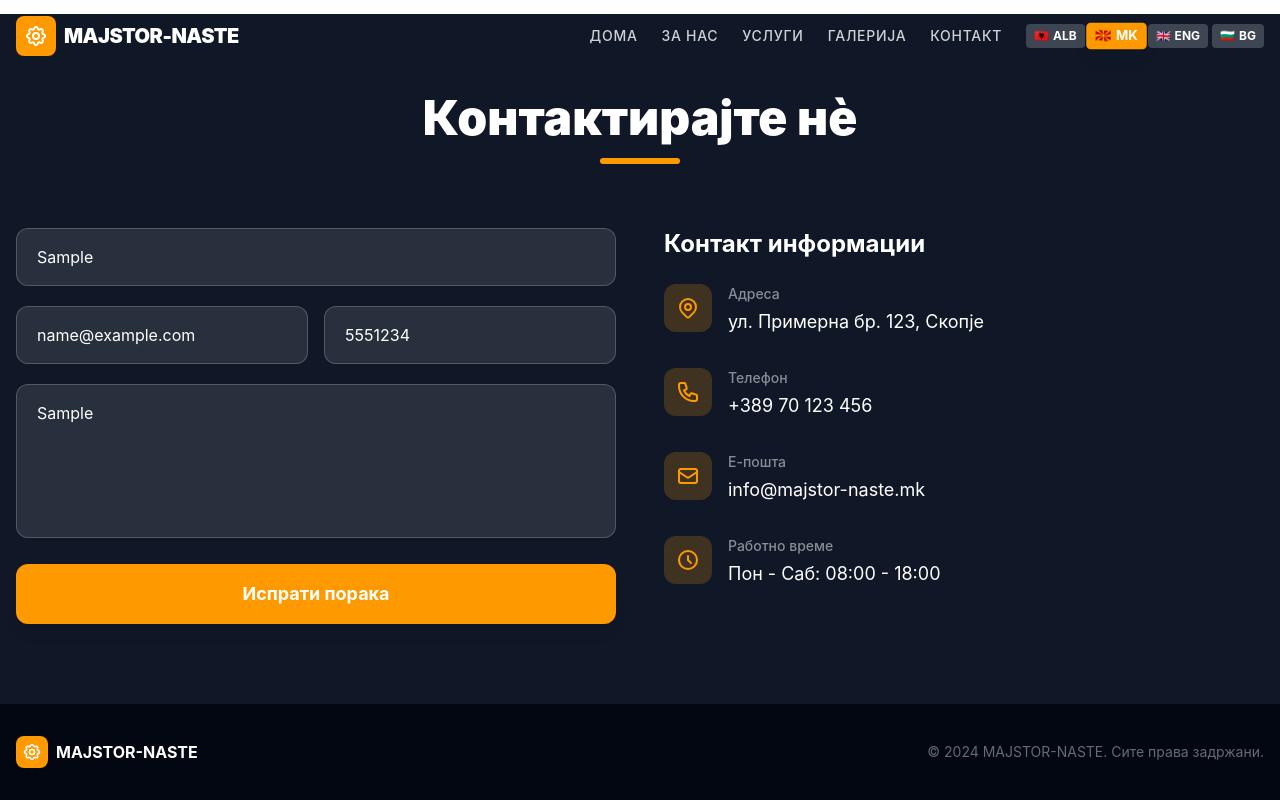
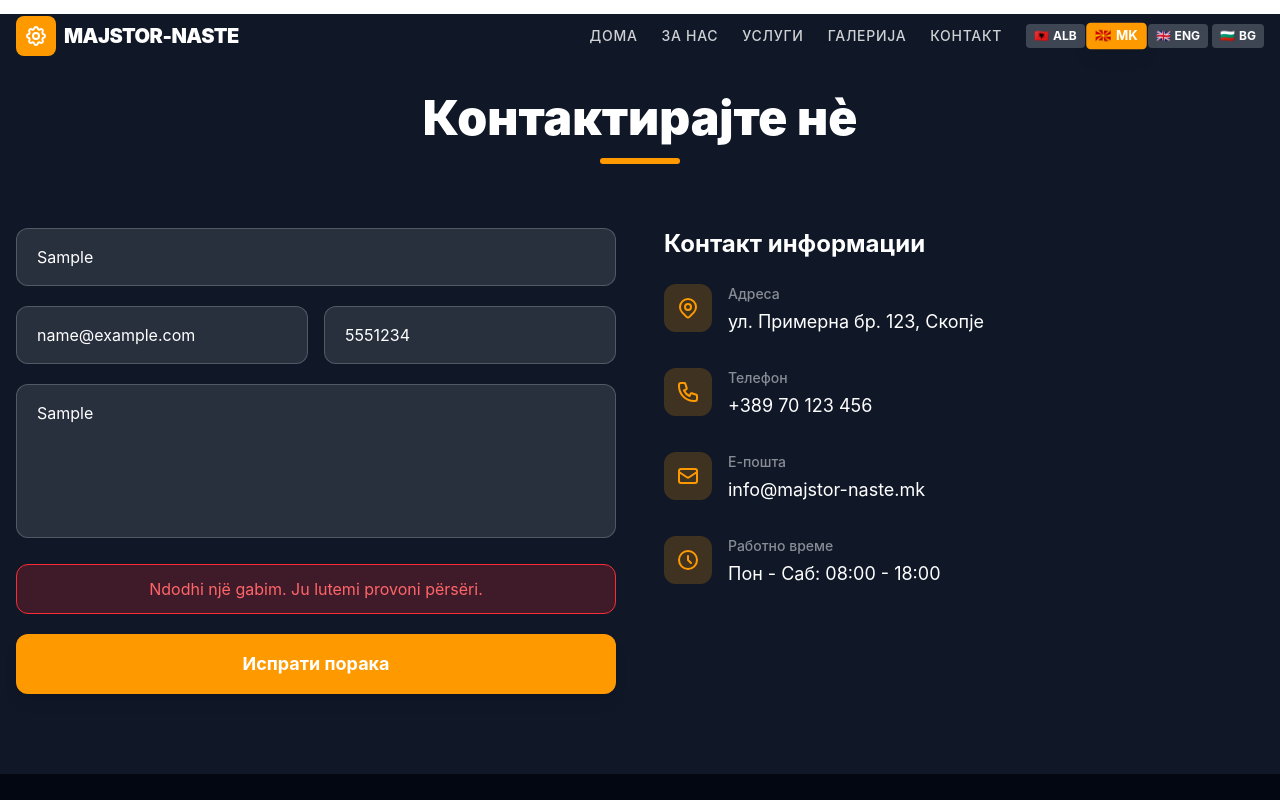
Before and after one commit to majstor-naste-art/art-stone, a React (Vite) app: page / in a window 1280 px wide. Both pictures are taken after typing "Sample", "name@example.com", "5551234", "Sample" into the empty fields and a click on the button "Испрати порака". Shown: the part 3014-3814 px from the top of the page. Built offline with nearby package versions, Linux system fonts and the light colour scheme.

Commit message:
Update App.tsx

```diff
--- a/src/App.tsx
+++ b/src/App.tsx
@@ -54,7 +54,7 @@ function saveImages(key: string, imgs: string[]) {
     // Nëse madhësia kalon 4.5 MB (lëmë pak hapësirë rezervë)
     if (sizeInMB > 4.5) {
       console.warn(`Storage size warning: ${sizeInMB.toFixed(2)}MB exceeds recommended limit`);
-      // Megjithatë, provoje të ruash - mund të funksionojë ende
+      // Megjithatë, provoje ta ruash - mund të funksionojë ende
     }
 
     localStorage.setItem(key, JSON.stringify(imgs));
@@ -350,6 +350,7 @@ export default function App() {
   const [mobileMenu, setMobileMenu] = useState(false);
   const [scrolled, setScrolled] = useState(false);
   const [lightbox, setLightbox] = useState<{ images: string[]; index: number } | null>(null);
+  const [formStatus, setFormStatus] = useState<'idle' | 'sending' | 'success' | 'error'>('idle');
 
   const t = translations[lang];
 
@@ -371,6 +372,49 @@ export default function App() {
     { href: '#gallery', label: t.gallery },
     { href: '#contact', label: t.contact },
   ];
+
+  // Funksioni për dërgimin e formës
+  const handleSubmit = async (e: React.FormEvent<HTMLFormElement>) => {
+    e.preventDefault();
+    setFormStatus('sending');
+
+    const form = e.currentTarget;
+    const formData = new FormData(form);
+
+    // Shto të dhënat në një objekt
+    const data = {
+      name: formData.get('name'),
+      email: formData.get('email'),
+      phone: formData.get('phone'),
+      message: formData.get('message'),
+    };
+
+    try {
+      // Dërgo të dhënat duke përdorur fetch
+      const response = await fetch('https://formspree.io/f/mkgjzpow', {
+        method: 'POST',
+        headers: {
+          'Content-Type': 'application/json',
+          'Accept': 'application/json'
+        },
+        body: JSON.stringify(data)
+      });
+
+      if (response.ok) {
+        setFormStatus('success');
+        form.reset();
+        // Fshije mesazhin e suksesit pas 5 sekondash
+        setTimeout(() => setFormStatus('idle'), 5000);
+      } else {
+        setFormStatus('error');
+        setTimeout(() => setFormStatus('idle'), 5000);
+      }
+    } catch (error) {
+      console.error('Error sending form:', error);
+      setFormStatus('error');
+      setTimeout(() => setFormStatus('idle'), 5000);
+    }
+  };
 
   return (
     <div className="font-sans antialiased">
@@ -574,15 +618,68 @@ export default function App() {
             <div className="w-20 h-1.5 bg-amber-500 mx-auto rounded-full"></div>
           </div>
           <div className="grid md:grid-cols-2 gap-12">
-            <form onSubmit={(e) => e.preventDefault()} className="space-y-5">
-              <input type="text" placeholder={t.contactName} className="w-full bg-white/10 border border-white/20 rounded-xl px-5 py-4 text-white placeholder-white/40 focus:outline-none focus:border-amber-500 focus:ring-2 focus:ring-amber-500/20 transition-all" />
+            <form onSubmit={handleSubmit} className="space-y-5">
+              <input
+                type="text"
+                name="name"
+                placeholder={t.contactName}
+                className="w-full bg-white/10 border border-white/20 rounded-xl px-5 py-4 text-white placeholder-white/40 focus:outline-none focus:border-amber-500 focus:ring-2 focus:ring-amber-500/20 transition-all"
+                required
+                disabled={formStatus === 'sending'}
+              />
               <div className="grid grid-cols-2 gap-4">
-                <input type="email" placeholder={t.contactEmail} className="w-full bg-white/10 border border-white/20 rounded-xl px-5 py-4 text-white placeholder-white/40 focus:outline-none focus:border-amber-500 focus:ring-2 focus:ring-amber-500/20 transition-all" />
-                <input type="tel" placeholder={t.contactPhone} className="w-full bg-white/10 border border-white/20 rounded-xl px-5 py-4 text-white placeholder-white/40 focus:outline-none focus:border-amber-500 focus:ring-2 focus:ring-amber-500/20 transition-all" />
+                <input
+                  type="email"
+                  name="email"
+                  placeholder={t.contactEmail}
+                  className="w-full bg-white/10 border border-white/20 rounded-xl px-5 py-4 text-white placeholder-white/40 focus:outline-none focus:border-amber-500 focus:ring-2 focus:ring-amber-500/20 transition-all"
+                  required
+                  disabled={formStatus === 'sending'}
+                />
+                <input
+                  type="tel"
+                  name="phone"
+                  placeholder={t.contactPhone}
+                  className="w-full bg-white/10 border border-white/20 rounded-xl px-5 py-4 text-white placeholder-white/40 focus:outline-none focus:border-amber-500 focus:ring-2 focus:ring-amber-500/20 transition-all"
+                  disabled={formStatus === 'sending'}
+                />
               </div>
-              <textarea rows={5} placeholder={t.contactMessage} className="w-full bg-white/10 border border-white/20 rounded-xl px-5 py-4 text-white placeholder-white/40 focus:outline-none focus:border-amber-500 focus:ring-2 focus:ring-amber-500/20 transition-all resize-none" />
-              <button type="submit" className="w-full bg-amber-500 hover:bg-amber-600 text-white font-bold py-4 px-8 rounded-xl text-lg transition-all shadow-lg hover:shadow-amber-500/30 hover:scale-[1.02]">
-                {t.contactSend}
+              <textarea
+                name="message"
+                rows={5}
+                placeholder={t.contactMessage}
+                className="w-full bg-white/10 border border-white/20 rounded-xl px-5 py-4 text-white placeholder-white/40 focus:outline-none focus:border-amber-500 focus:ring-2 focus:ring-amber-500/20 transition-all resize-none"
+                required
+                disabled={formStatus === 'sending'}
+              />
+
+              {/* Status messages */}
+              {formStatus === 'success' && (
+                <div className="bg-green-500/20 border border-green-500 text-green-400 px-4 py-3 rounded-xl text-center">
+                  Mesazhi u dërgua me sukses! Ju faleminderit.
+                </div>
+              )}
+
+              {formStatus === 'error' && (
+                <div className="bg-red-500/20 border border-red-500 text-red-400 px-4 py-3 rounded-xl text-center">
+                  Ndodhi një gabim. Ju lutemi provoni përsëri.
+                </div>
+              )}
+
+              <button
+                type="submit"
+                disabled={formStatus === 'sending'}
+                className="w-full bg-amber-500 hover:bg-amber-600 text-white font-bold py-4 px-8 rounded-xl text-lg transition-all shadow-lg hover:shadow-amber-500/30 hover:scale-[1.02] disabled:opacity-50 disabled:cursor-not-allowed disabled:hover:scale-100 flex items-center justify-center gap-2"
+              >
+                {formStatus === 'sending' ? (
+                  <>
+                    <svg className="animate-spin h-5 w-5" xmlns="http://www.w3.org/2000/svg" fill="none" viewBox="0 0 24 24">
+                      <circle className="opacity-25" cx="12" cy="12" r="10" stroke="currentColor" strokeWidth="4"></circle>
+                      <path className="opacity-75" fill="currentColor" d="M4 12a8 8 0 018-8V0C5.373 0 0 5.373 0 12h4zm2 5.291A7.962 7.962 0 014 12H0c0 3.042 1.135 5.824 3 7.938l3-2.647z"></path>
+                    </svg>
+                    Duke dërguar...
+                  </>
+                ) : t.contactSend}
               </button>
             </form>
             <div className="space-y-8">
```
